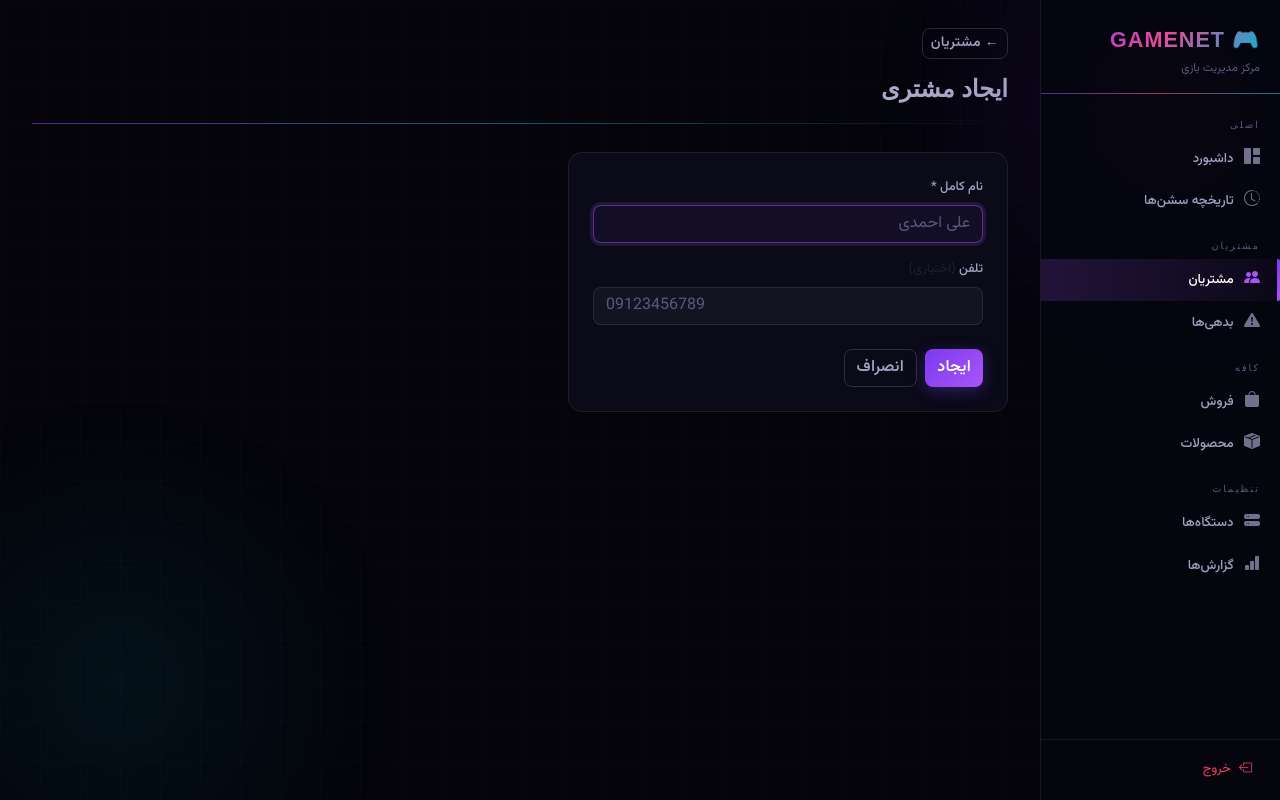
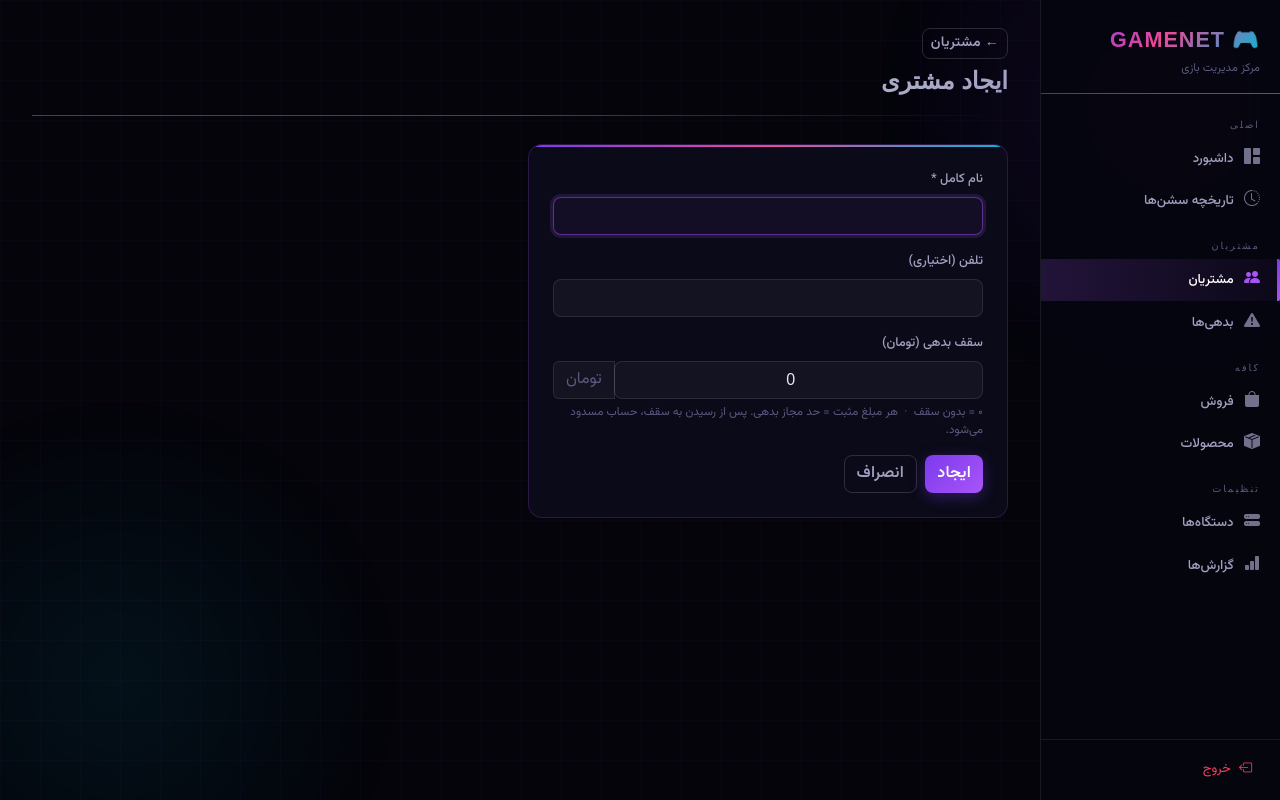
Before and after one commit to sina-mobarez/gamenet-management-system, a Django app: page /customers/create/ in a window 1280 px wide. Run offline with Django 5.2, Linux system fonts and the light colour scheme; the visitor is signed in with stand-in values (Sample User, id 1); some libraries are stand-ins or nearby versions; some web fonts are replaced.

Commit message:
fix : update customer form page

```diff
--- a/templates/customer_form.html
+++ b/templates/customer_form.html
@@ -2,23 +2,43 @@
 {% block title %}{{ action }} مشتری{% endblock %}
 {% block content %}
 <div class="page-header">
-  <a href="{% url 'customers_list' %}" class="btn btn-sm btn-outline-secondary mb-3">← مشتریان</a>
+  <a href="{% url 'customers_list' %}" class="btn btn-outline-secondary btn-sm mb-2">← مشتریان</a>
   <h2>{{ action }} مشتری</h2>
 </div>
-<div class="card p-4" style="max-width:440px">
+<div class="card p-4 fade-in" style="max-width:480px;border-color:rgba(168,85,247,.2)">
+  <div style="position:absolute;top:0;right:0;left:0;height:2px;background:var(--grad-main);border-radius:var(--radius) var(--radius) 0 0"></div>
   <form method="post">
     {% csrf_token %}
     <div class="mb-3">
       <label class="form-label">نام کامل *</label>
-      <input type="text" name="name" class="form-control" required autofocus placeholder="علی احمدی">
+      <input type="text" name="name" class="form-control" value="{{ customer.name|default:'' }}" required autofocus>
     </div>
+    <div class="mb-3">
+      <label class="form-label">تلفن (اختیاری)</label>
+      <input type="text" name="phone" class="form-control ltr" value="{{ customer.phone|default:'' }}">
+    </div>
+    <div class="mb-3">
+      <label class="form-label">سقف بدهی (تومان)</label>
+      <div class="input-group">
+        <input type="number" name="debt_limit" class="form-control ltr text-center" step="1000" min="0"
+               value="{{ customer.debt_limit|default:0 }}"
+               style="font-family:'Oxanium',sans-serif">
+        <span class="input-group-text">تومان</span>
+      </div>
+      <div style="font-size:.73rem;color:var(--text-3);margin-top:.3rem">
+        ۰ = بدون سقف &nbsp;·&nbsp; هر مبلغ مثبت = حد مجاز بدهی. پس از رسیدن به سقف، حساب مسدود می‌شود.
+      </div>
+    </div>
+    {% if customer %}
     <div class="mb-4">
-      <label class="form-label">تلفن <span class="text-muted">(اختیاری)</span></label>
-      <input type="text" name="phone" class="form-control ltr" placeholder="09123456789">
+      <label class="form-label">یادداشت</label>
+      <textarea name="notes" class="form-control" rows="2">{{ customer.notes|default:'' }}</textarea>
     </div>
+    {% endif %}
     <div class="d-flex gap-2">
       <button type="submit" class="btn btn-primary">{{ action }}</button>
-      <a href="{% url 'customers_list' %}" class="btn btn-outline-secondary">انصراف</a>
+      <a href="{% if customer %}{% url 'customer_detail' customer.pk %}{% else %}{% url 'customers_list' %}{% endif %}"
+         class="btn btn-outline-secondary">انصراف</a>
     </div>
   </form>
 </div>
```
